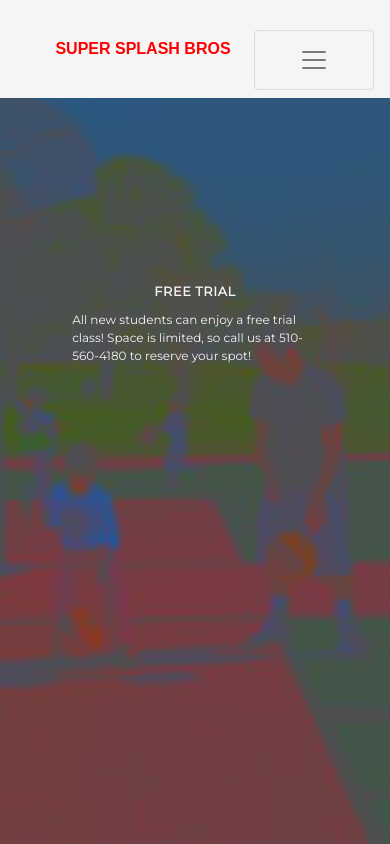
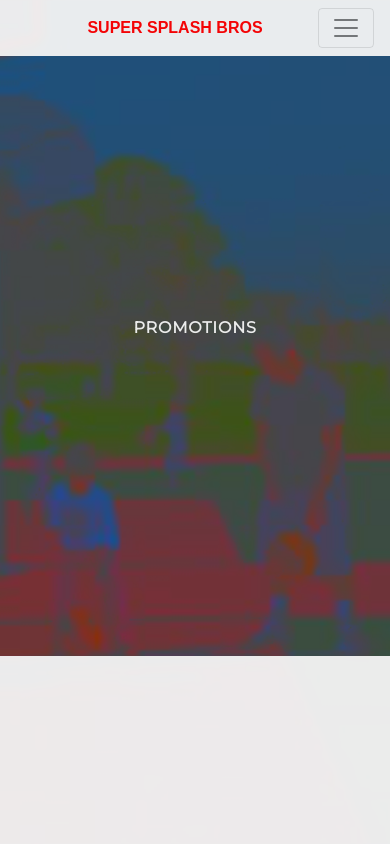
Before and after one commit to joeyhuaa/SSB-1.0, a React (Create React App) app: page /promo in a window 390 px wide. Shown: the top 844 px of the page. Built offline with nearby package versions, Linux system fonts and the light colour scheme; a web font is replaced by a local one; what google-maps-react would draw is missing.

Commit message:
testing mobile 3, dual background layout

```diff
--- a/src/components/NavBar.js
+++ b/src/components/NavBar.js
@@ -4,8 +4,8 @@ import { Link } from "react-router-dom"
 function NavBar() {
 	var styles = {
 		backgroundColor: "whitesmoke",
-		width: "100%"
-		// height: "4em"
+		width: "100%",
+		marginBottom: "0px"
 	}
 	return (
 		<div className="nav-container">
--- a/src/index.css
+++ b/src/index.css
@@ -10,6 +10,14 @@ html {
 }
 body {
 	height: 100%;
+	background-image: url(court.jpg);
+	background-color: #3939ac;
+	background-blend-mode: color;
+	background-size: cover;
+	background-position: center;
+	background-attachment: fixed;
+	opacity: 0.95;
+	min-height: 100%;
 }
 p {
 	margin: 0;
@@ -47,26 +55,18 @@ p {
 	color: whitesmoke;
 	width: 70%;
 	display: block;
-	margin: 2em auto 7em auto;
-	padding: 5em 0;
+	margin: 15em auto 20em auto;
 }
 .white-contain {
 	background-color: whitesmoke;
 	color: black;
 	display: block;
 	margin: 2em auto 7em auto;
-	padding: 5em 15% 7.5em 15%;
+	padding: 15em 15% 15em 15%;
 }
 .main-container {
-	background-image: url(court.jpg);
-	background-color: #3939ac;
-	background-blend-mode: color;
-	background-size: cover;
-	background-position: center;
-	background-attachment: fixed;
-	opacity: 0.95;
-	padding: 10em 0 50em 0;
-	min-height: 100%;
+	padding-top: 5em;
+	padding-bottom: 50em;
 }
 .main-title {
 	font-size: 1em;
@@ -75,7 +75,6 @@ p {
 	display: block;
 	line-height: 1;
 	margin-bottom: 0.75em;
-	padding-top: 10%;
 	letter-spacing: 0.05em;
 }
 .title {
@@ -109,7 +108,7 @@ p {
 	padding: 1em 0;
 }
 .video {
-	width: 75%;
+	width: 100%;
 	display: block;
 	margin: 1em auto;
 }
@@ -134,15 +133,22 @@ p {
 .first {
 	border: none;
 }
-button {
-	height: 3em;
-	width: 6em;
+.btn-white {
+	color: #d1d1e0;
+	border-color: #d1d1e0;
+}
+.btn-black {
+	color: black;
+	border-color: black;
+}
+.btn-schedule,
+.btn-buy,
+.btn-submit {
+	height: 5em;
+	width: 7.5em;
 	margin-top: 1.1em;
 	font-family: 'Blinker', sans-serif;
-	text-align: center;
-	/* color: #d1d1e0; */
-	/* border-color: #d1d1e0; */
-	border-color: black;
+	font-size: .5em;
 	border-radius: 2.5px;
 	background-color: transparent;
 	transition: background-color 200ms, color 200ms;
@@ -178,7 +184,8 @@ ul li {
 	border-radius: 2.5px;
 	display: block;
 	margin: .75em auto;
-	width: 17em;
+	width: 12em;
+	padding: 10px 10px;
 }
 .message-box {
 	height: 10em;
@@ -194,10 +201,10 @@ ul li {
 	}
 }
 @media (min-width: 900px) {
-	.info {
+	/* .info {
 		padding-left: 150px;
 		padding-right: 150px;
-	}
+	} */
 	.sign-up-img {
 		margin-right: 150px;
 		width: 200px;
@@ -218,7 +225,7 @@ ul li {
 		height: 20em;
 	}
 	.main-title {
-		font-size: 4.5em;
+		font-size: 3em;
 	}
 	.title {
 		font-size: 2em;
--- a/src/pages/About.js
+++ b/src/pages/About.js
@@ -4,17 +4,20 @@ function About() {
 	return (
 		<div className="main-container">
 			<div className="contain">
+			<span className="main-title">WHO ARE WE?</span>
+			</div>
+			<div className="white-contain">
 				<span className="title">OUR PHILOSOPHY</span>
 				<span className="blurb">1. Fun and challenging, to maximize enjoyment of basketball
 				</span>
 				<span className="blurb">2. Structured curriculum, to improve player skills over time</span>
 				<span className="blurb">3. Safety and respect, to foster growth and diversity</span>
 			</div>
-			<div className="white-contain">
+			<div className="contain">
 				<span className="title">OUR PROMISE</span>
 				<span className="blurb">We pride ourselves on your child’s growth and experience. Hence, we promise this will be the funnest, most productive basketball training he or she will receive – ever.</span>
 			</div>
-			<div className="contain">
+			<div className="white-contain">
 				<div className="vert-container">
 					<span className="title">OUR TEAM</span>
 					<img src="./img/mike.jpg" className="about-img"></img>
--- a/src/pages/Contact.js
+++ b/src/pages/Contact.js
@@ -5,13 +5,15 @@ function Contact() {
     <div className="main-container">
       <div className="contain">
         <span className="title">CONTACT US</span>
+      </div>
+      <div className="white-contain">
         <span className="subtitle">Leave us a message!</span>
         <form action="contact.php">
           <input type="text" name="name" className="input" placeholder="Your name"></input>
           <input type="text" name="email" className="input" placeholder="Your email"></input>
           <input type="text" name="subject" className="input" placeholder="Subject"></input>
           <textarea type="text" name="message" className="input message-box" placeholder="Your message" ></textarea>
-          <button type="submit" name="submit" className="btn-submit">SUBMIT</button>
+          <button type="submit" name="submit" className="btn-black btn-submit">SUBMIT</button>
         </form>
       </div>
     </div>
--- a/src/pages/Promo.js
+++ b/src/pages/Promo.js
@@ -3,7 +3,10 @@ import React from "react"
 function Promo() {
 	return (
 		<div className="main-container">
-			<div class="contain">
+			<div className="contain">
+				<span className="main-title">PROMOTIONS</span>
+			</div>
+			<div class="white-contain">
 				<span className="title">FREE TRIAL</span>
 				<span className="blurb">All new students can enjoy a free trial class! Space is limited, so call us at 510-560-4180 to reserve your spot!</span>
 			</div>
--- a/src/pages/SignUp.js
+++ b/src/pages/SignUp.js
@@ -4,8 +4,9 @@ function SignUp() {
 	return (
 		<div className="main-container">
 			<div className="contain">
-				<span className="title">OUR CLASSES</span>
-				<div className="sign-up-container vert-container first">
+				<span className="main-title">OUR CLASSES</span>
+			</div>
+			<div className="white-contain first">
 				<span className="subtitle">BRONZE</span>
 				<img src="./img/bronze.png" className="sign-up-img"></img>
 				<ul className="info">
@@ -15,11 +16,11 @@ function SignUp() {
 					<li className="list-blurb">x1 Class Per Week ($25 each)</li>
 					<li className="list-blurb">x1 SSB T-Shirt</li>
 					<br></br>
-						<a href="https://app.punchpass.com/org/3239/passes/49512" target="_blank"><button className="btn-buy">BUY NOW</button></a>
-						<a href="https://app.punchpass.com/org/3239/classes" target="_blank"><button className="btn-schedule">SCHEDULE</button></a>
+					<a href="https://app.punchpass.com/org/3239/passes/49512" target="_blank"><button className="btn-black btn-buy">BUY NOW</button></a>
+					<a href="https://app.punchpass.com/org/3239/classes" target="_blank"><button className="btn-black btn-schedule">SCHEDULE</button></a>
 				</ul>
 			</div>
-				<div className="sign-up-container vert-container">
+			<div className="contain">
 				<span className="subtitle">SILVER</span>
 				<img src="./img/silver.png" className="sign-up-img"></img>
 				<ul className="info">
@@ -30,11 +31,11 @@ function SignUp() {
 					<li className="list-blurb">x1 SSB Achievements Journal</li>
 					<li className="list-blurb">x1 SSB T-Shirt</li>
 					<br></br>
-						<a href="https://app.punchpass.com/org/3239/passes/49513" target="_blank"><button className="btn-buy">BUY NOW</button></a>
-						<a href="https://app.punchpass.com/org/3239/classes" target="_blank"><button className="btn-schedule">SCHEDULE</button></a>
+					<a href="https://app.punchpass.com/org/3239/passes/49513" target="_blank"><button className="btn-white btn-buy">BUY NOW</button></a>
+					<a href="https://app.punchpass.com/org/3239/classes" target="_blank"><button className="btn-white btn-schedule">SCHEDULE</button></a>
 				</ul>
 			</div>
-				<div className="sign-up-container vert-container">
+			<div className="white-contain">
 				<span className="subtitle">GOLD</span>
 				<img src="./img/gold.png" className="sign-up-img"></img>
 				<ul className="info">
@@ -46,11 +47,11 @@ function SignUp() {
 					<li className="list-blurb">x1 SSB T-Shirt</li>
 					<li className="list-blurb">+ Personalized training advice</li>
 					<br></br>
-						<a href="https://app.punchpass.com/org/3239/passes/49640" target="_blank"><button className="btn-buy" >BUY NOW</button></a>
-						<a href="https://app.punchpass.com/org/3239/classes" target="_blank"><button className="btn-schedule">SCHEDULE</button></a>
+					<a href="https://app.punchpass.com/org/3239/passes/49640" target="_blank"><button className="btn-black btn-buy">BUY NOW</button></a>
+					<a href="https://app.punchpass.com/org/3239/classes" target="_blank"><button className="btn-black btn-schedule">SCHEDULE</button></a>
 				</ul>
 			</div>
-				<div className="sign-up-container vert-container">
+			<div className="contain">
 				<span className="subtitle">PLATINUM</span>
 				<img src="./img/platinum.png" className="sign-up-img"></img>
 				<ul className="info">
@@ -62,10 +63,9 @@ function SignUp() {
 					<li className="list-blurb">x1 SSB T-Shirt</li>
 					<li className="list-blurb">+ Personalized training advice</li>
 					<br></br>
-						<a href="https://app.punchpass.com/org/3239/passes/49641" target="_blank"><button className="btn-buy">BUY NOW</button></a>
-						<a href="https://app.punchpass.com/org/3239/classes" target="_blank"><button className="btn-schedule">SCHEDULE</button></a>
+					<a href="https://app.punchpass.com/org/3239/passes/49641" target="_blank"><button className="btn-white btn-buy">BUY NOW</button></a>
+					<a href="https://app.punchpass.com/org/3239/classes" target="_blank"><button className="btn-white btn-schedule">SCHEDULE</button></a>
 				</ul>
-				</div>
 			</div>
 		</div>
 	)
--- a/src/pages/Terms.js
+++ b/src/pages/Terms.js
@@ -4,31 +4,31 @@ function Terms() {
 	return (
 		<div className="main-container">
 			<div className="contain">
-				<span className="title">TERMS</span>
-				<div className="vert-container">
+				<span className="main-title">TERMS</span>
+			</div>
+			<div className="white-contain">
 				<span className="subtitle">ATTENDANCE</span>
 				<span className="blurb">It is the parent’s responsibility to ensure student’s consistent attendance in accordance with the purchased plan (once per week for Bronze, twice per week for Silver, etc.). Each student is permitted only one excused absence per month. In order to receive a refund or make-up className for an excused absence, parents must notify SSB Basketball Academy by email (hello@ssbbasketball.com) by 9pm of the night prior to the anticipated absence.</span>
 			</div>
-				<div className="vert-container">
+			<div className="contain">
 				<span className="subtitle">HOLIDAY BREAKS</span>
 				<span className="blurb">Our payment structure is based on a 4 weeks per month, 48 weeks per year basis. This takes into account the 4 weeks of major holiday breaks (Spring Break, Thanksgiving, and Christmas/New Year’s) normally given by schools in the Fremont/Newark/Union City (California) locale. Therefore, during these months your student may receive less than 4 classes or 4 weeks of classes. However, during other months, your student may receive 5 classes or 5 weeks of classes although you may only be paying for 4 classes or 4 weeks of classes. Therefore, we do not normally give refunds or makeup classes for holiday breaks because you are not paying for classes during these breaks.</span>
 			</div>
-				<div className="vert-container">
+			<div className="white-contain">
 				<span className="subtitle">MEMBERSHIP DUES</span>
 				<span className="blurb">We require all membership dues to be paid on an automatic debit basis (ACH or credit card). Membership dues will automatically be debited 30 days following the date you register (including months with time off due to Holidays).</span>
 			</div>
-				<div className="vert-container">
+			<div className="contain">
 				<span className="subtitle">TRAINING RISKS</span>
 				<span className="blurb">As a parent, you understand the risks involved when participating in SSB Basketball Academy’s athletic activity. You agree that the participant(s), whether yourself, your child, or minor, are medically and physically able to be involved in such athletic activity. You understand that you should consult a physician before any type of athletic activity. You discharge, waive, release any claims for losses or damages, mental and/or physical injury, death, that may take place during or after participation with SSB Basketball Academy. You agree to assume these risks. You agree to indemnify and hold harmless SSB Basketball Academy or any director, officer, employee, volunteer, coach associated with SSB Basketball Academy from any losses, damages, costs, injuries, death that may occur with SSB Basketball Academy activity in any facility or location (outdoor or indoor) in which SSB Basketball Academy operates. You agree that you are responsible and liable for such costs, losses, liabilities, damages, injuries, deaths that may occur and you promise not to sue SSB Basketball Academy or any director, officer, employee, volunteer, coach, or person associated with SSB Basketball Academy.</span>
 			</div>
-				<div className="vert-container">
+			<div className="white-contain">
 				<span className="subtitle">ENROLLMENT CANCELLATION & PAUSE</span>
 				<span className="blurb">It is your responsibility to inform us via email at ssb.basketball@gmail.com if you are discontinuing or pausing your student’s enrollment in the program. If we do not receive an email notification to discontinue or pause payment, tuition will continue to process even if your student(s) is not attending className. Once we are notified to stop or pause payment, auto-charges will be discontinued until the parent notifies us via email to resume auto-charges. Student memberships are based on a monthly subscription model. We do not provide partial refunds if you wish to cancel your student’s membership after his or her month of membership has already begun, so please notify us of your student’s discontinuation at least 30 days in advance. Once we receive notice of discontinuation, we will stop auto-charges for the following month and all subsequent months.</span>
 			</div>
-				<div className="vert-container">
+			<div className="contain">
 				<span className="subtitle">PHOTO RELEASE WAIVER</span>
 				<span className="blurb">As a parent, you hereby grant SSB Basketball Academy the permission to use your or your child’s likeness in a photograph, video, or other digital media (“photo”) in any and all of its publications, including web-based publications, without payment or other consideration. You understand and agree that all photos will become the property of SSB Basketball Academy and will not be returned. You hereby irrevocably authorize SSB Basketball Academy to edit, alter, copy, exhibit, publish, or distribute these photos for any lawful purpose. In addition, you waive any right to inspect or approve the finished product wherein my likeness appears. Additionally, you waive any right to royalties or other compensation arising or related to the use of the photo. You hereby hold harmless, release, and forever discharge the SSB Basketball Academy from all claims, demands, and causes of action which you, your heirs, representatives, executors, administrators, or any other persons acting on my behalf or on behalf of my estate have or may have by reason of this authorization.</span>
-				</div>
 			</div>
 		</div>
   )
```
Also changed, not shown: 12 other files (tests, documents, lock files or other folders). Lines whose indentation alone changed are shown as unchanged.
